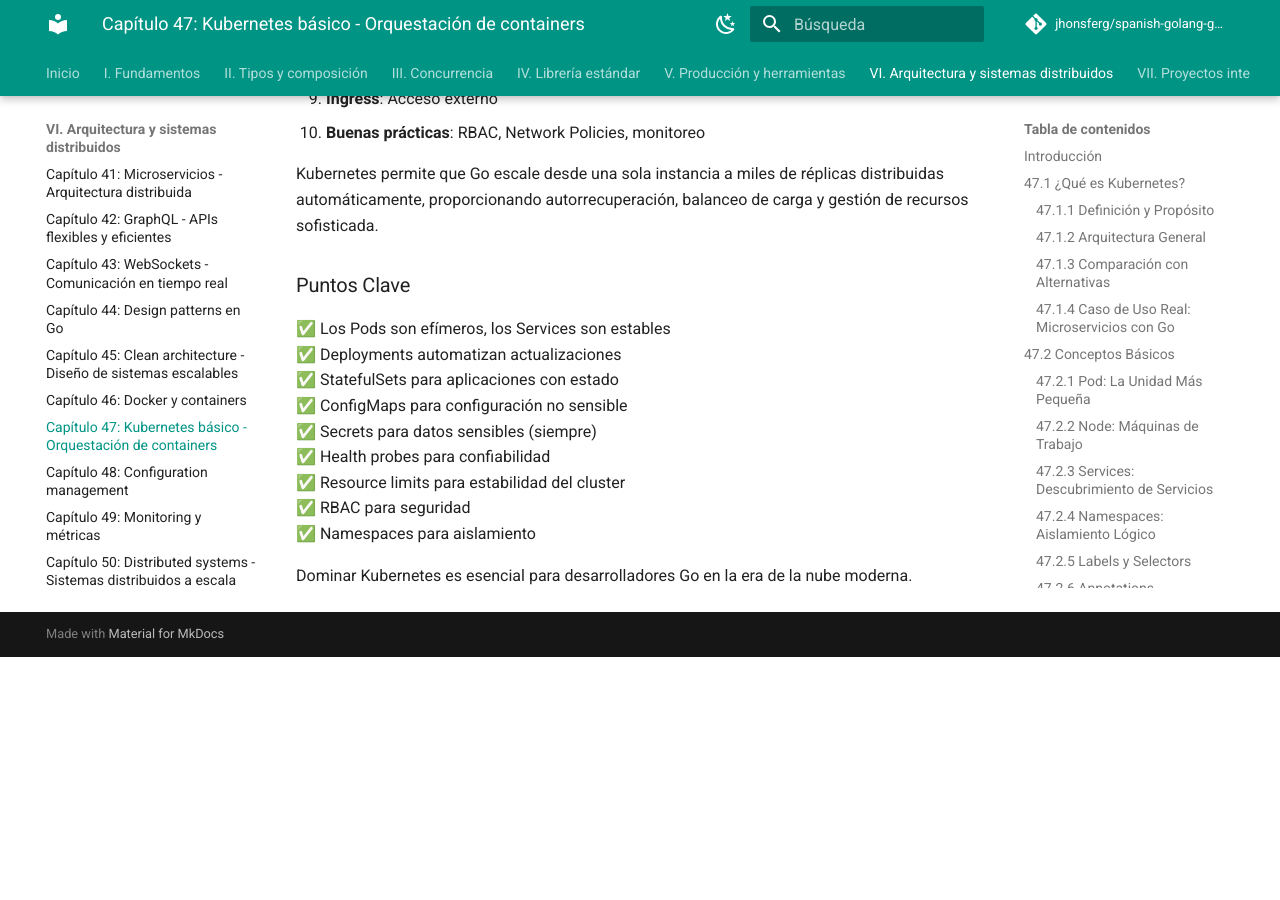
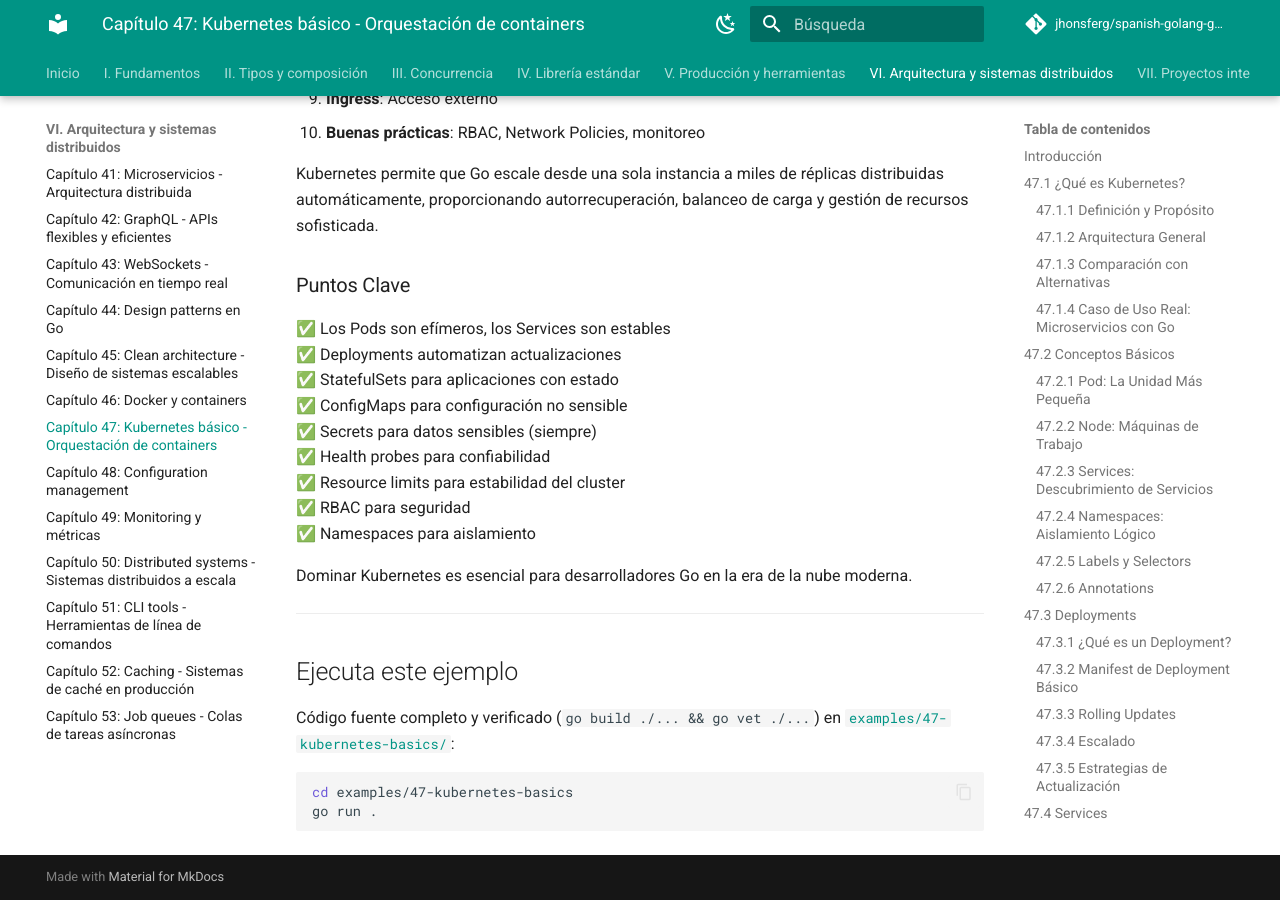
Before and after one commit to jhonsferg/spanish-golang-guide, an MkDocs documentation site: the page built from docs/06-arquitectura-y-sistemas-distribuidos/47-kubernetes-basics.md, in a window 1280 px wide and 900 px high, scrolled down 39727 px. Built offline with MkDocs 1.6.1 and Material for MkDocs 9.7.7, drawn with Linux system fonts in a browser that asks for light colours; comment, search, counter and statistics services are not loaded; before the commit the page ends 40384 px from its top, so only the background shows below that.

Commit message:
docs: enlazar ejemplo ejecutable en el capítulo 47

````diff
--- a/docs/06-arquitectura-y-sistemas-distribuidos/47-kubernetes-basics.md
+++ b/docs/06-arquitectura-y-sistemas-distribuidos/47-kubernetes-basics.md
@@ -2028,3 +2028,15 @@
 ✅ Namespaces para aislamiento
 
 Dominar Kubernetes es esencial para desarrolladores Go en la era de la nube moderna.
+
+---
+
+## Ejecuta este ejemplo
+
+Código fuente completo y verificado (`go build ./... && go vet ./...`) en
+[`examples/47-kubernetes-basics/`](https://github.com/jhonsferg/spanish-golang-guide/tree/main/examples/47-kubernetes-basics):
+
+```bash
+cd examples/47-kubernetes-basics
+go run .
+```
````
